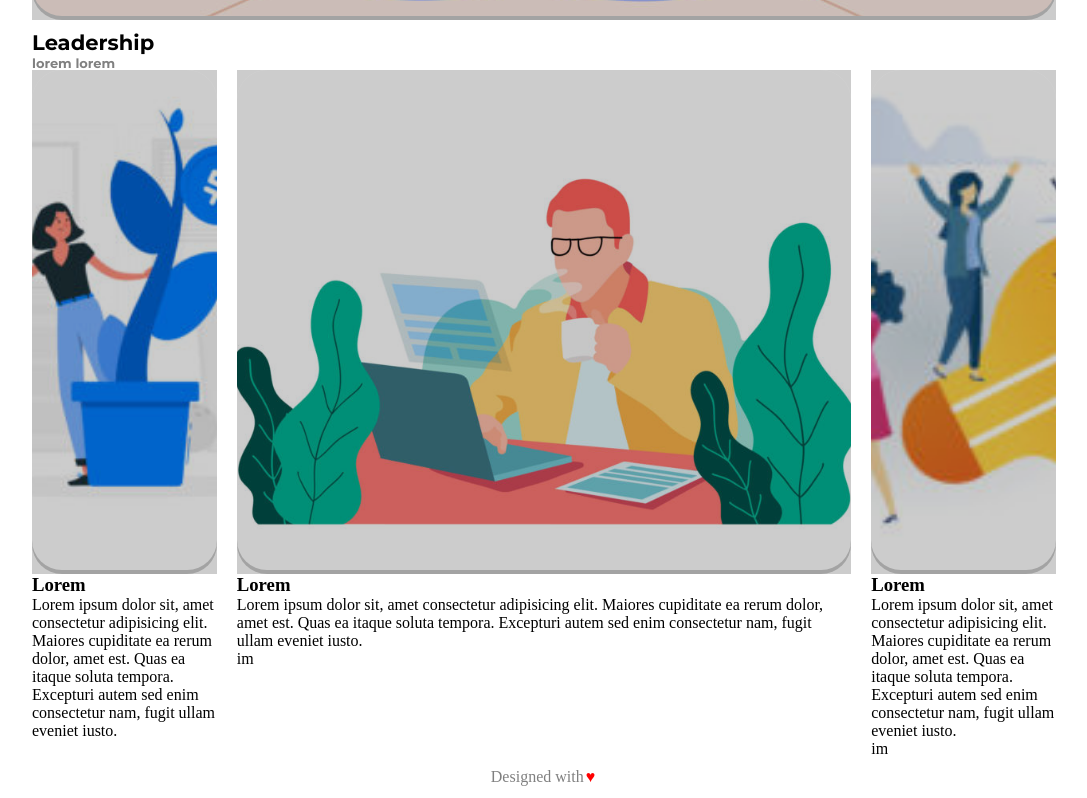
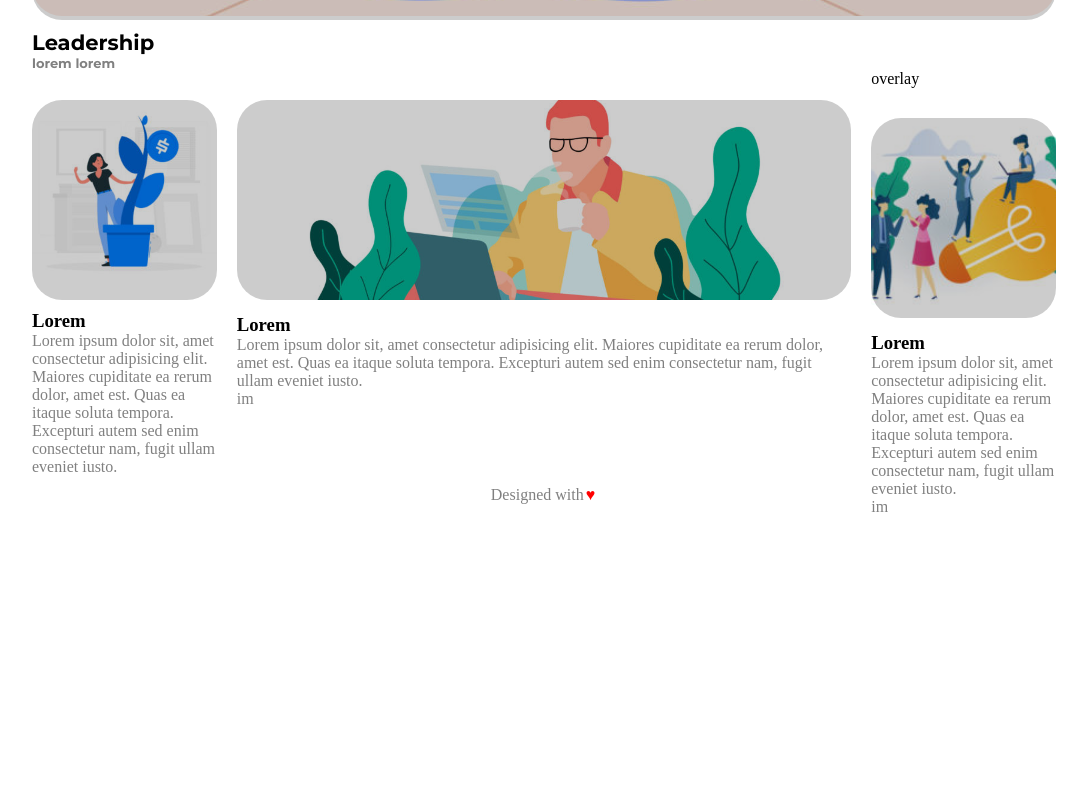
Before and after one commit to Jhon818/htmlcss-wp, a plain HTML site: page index.html in a window 1280 px wide. Shown: the part 604-1402 px from the top of the page, without its empty margins (96-1183 px from the left). After the commit the page ends 1120 px from the top, so only its background shows below. Drawn offline with Linux system fonts and the light colour scheme.

Commit message:
completed

```diff
--- a/css/style.css
+++ b/css/style.css
@@ -49,7 +49,7 @@ nav li a{
     background-color: rgba(0, 0, 0, .2);
 }
 
-.overlay img{
+.overlay.container img{
     width: 100%;
     border-radius: 30px;
     height: 500px;
@@ -60,11 +60,18 @@ nav li a{
     margin-top: 30px;
     position: relative;
 }
-  .overlay{
+  .overlay-container{
       position: relative;
-      background-color: rgba(0, 0, 0, .2);
-      width: 100%;
-      object-fit: cover;
+      height: 200px;
+
+  }
+  .overlay.banner{
+
+       height: 300px;
+  }
+
+  .overlay img{
+      height: 200px;
   }
 
 
@@ -115,11 +122,13 @@ aside img{
 aside.left{
     width:calc((100% / 5) - 20px) ;
     float: left;
+    padding-top: 30px;
 }
 
 aside.right{
     width:calc((100% / 5) - 20px) ;
     float: left;
+    padding-top: 30px;
 }
 .content img{
    width: 100%;
@@ -144,8 +153,18 @@ aside.right{
      width:calc(100% / 5 * 3) ;
      float: left;
      margin:0 20px;
+     padding-top: 30px;
  }
 
  .testo{
+     padding-top: 10px;
+     color: grey;
+ }
 
+ .testo h3{
+     color: black;
  }
+
+ .jumbotron + img{
+     object-fit: cover;
+ }
--- a/index.html
+++ b/index.html
@@ -52,18 +52,7 @@
         <p>lorem lorem</p>
         </header>
 
-        <!-- <div class="sidebar">
-            <div class="overlay-container">
-              <img>
 
-            </div>
-            <div class="testo">
-              <h3>...</h3>
-              <p>...</p>
-            </div>
-          </div> -->
-
-<!-- aside left -->
         <aside class="left">
             <div class="overlay-container">
 
@@ -83,6 +72,7 @@
             </div>
         </aside>
 
+        overlay
         <section class="content">
             <div class="overlay-container">
                 <div class="overlay banner">
@@ -90,13 +80,14 @@
 
                     </div>
                     <img src="img/banner-2.jpg" alt="">
+                    <div class="testo">
+                        <h3>Lorem</h3>
+                        </p>Lorem ipsum dolor sit, amet consectetur adipisicing elit. Maiores cupiditate ea rerum dolor, amet est. Quas ea itaque soluta tempora. Excepturi autem sed enim consectetur nam, fugit ullam eveniet iusto.</p>
+                        im
+                      </div>
                 </div>
 
-            <div class="testo">
-                <h3>Lorem</h3>
-                </p>Lorem ipsum dolor sit, amet consectetur adipisicing elit. Maiores cupiditate ea rerum dolor, amet est. Quas ea itaque soluta tempora. Excepturi autem sed enim consectetur nam, fugit ullam eveniet iusto.</p>
-                im
-              </div>
+
 
         </section>
 
@@ -105,18 +96,19 @@
                 <div class="overlay banner">
 
                     <div class="jumbotron">
-
+<!-- overlay (jumbotron). overlay banner contiene un overlay  -->
                     </div>
 
                     <img src="img/img-3.jpg" alt="">
+                    <div class="testo">
+                        <h3>Lorem</h3>
+                        <p>Lorem ipsum dolor sit, amet consectetur adipisicing elit. Maiores cupiditate ea rerum dolor, amet est. Quas ea itaque soluta tempora. Excepturi autem sed enim consectetur nam, fugit ullam eveniet iusto.</p>
+                        im
+                    </div>
 
                 </div>
 
-            <div class="testo">
-                <h3>Lorem</h3>
-                <p>Lorem ipsum dolor sit, amet consectetur adipisicing elit. Maiores cupiditate ea rerum dolor, amet est. Quas ea itaque soluta tempora. Excepturi autem sed enim consectetur nam, fugit ullam eveniet iusto.</p>
-                im
-            </div>
+
         </div>
         </aside>
 
```
